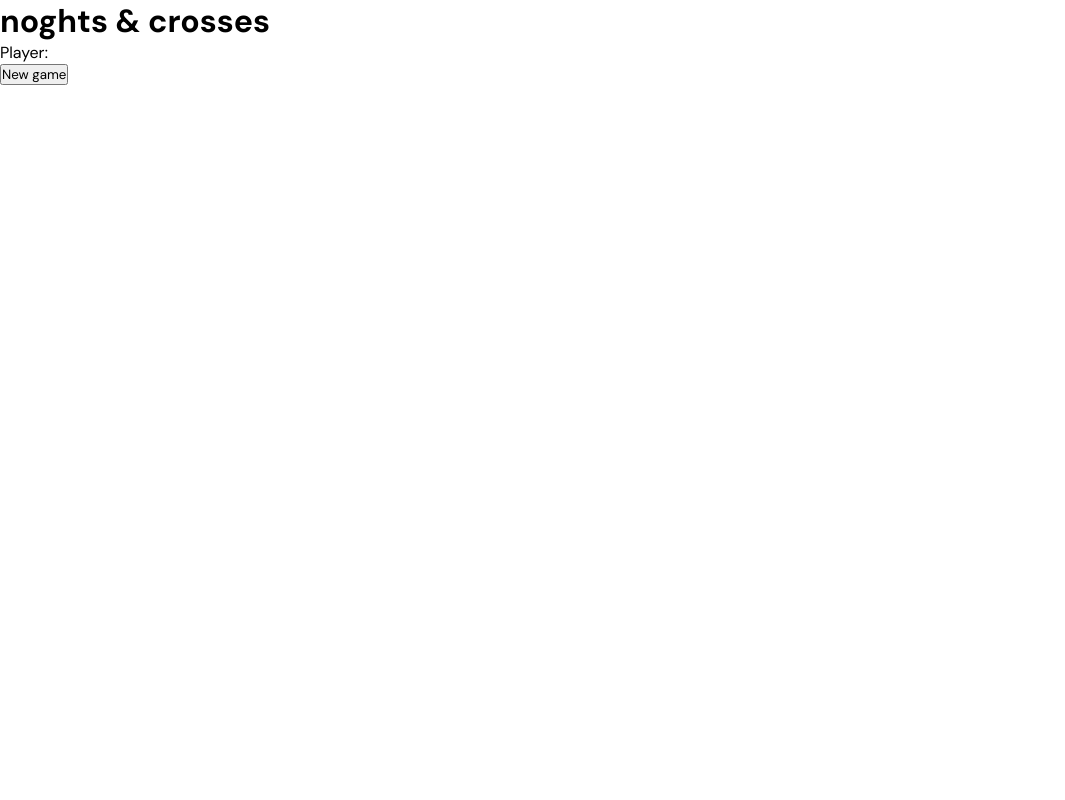
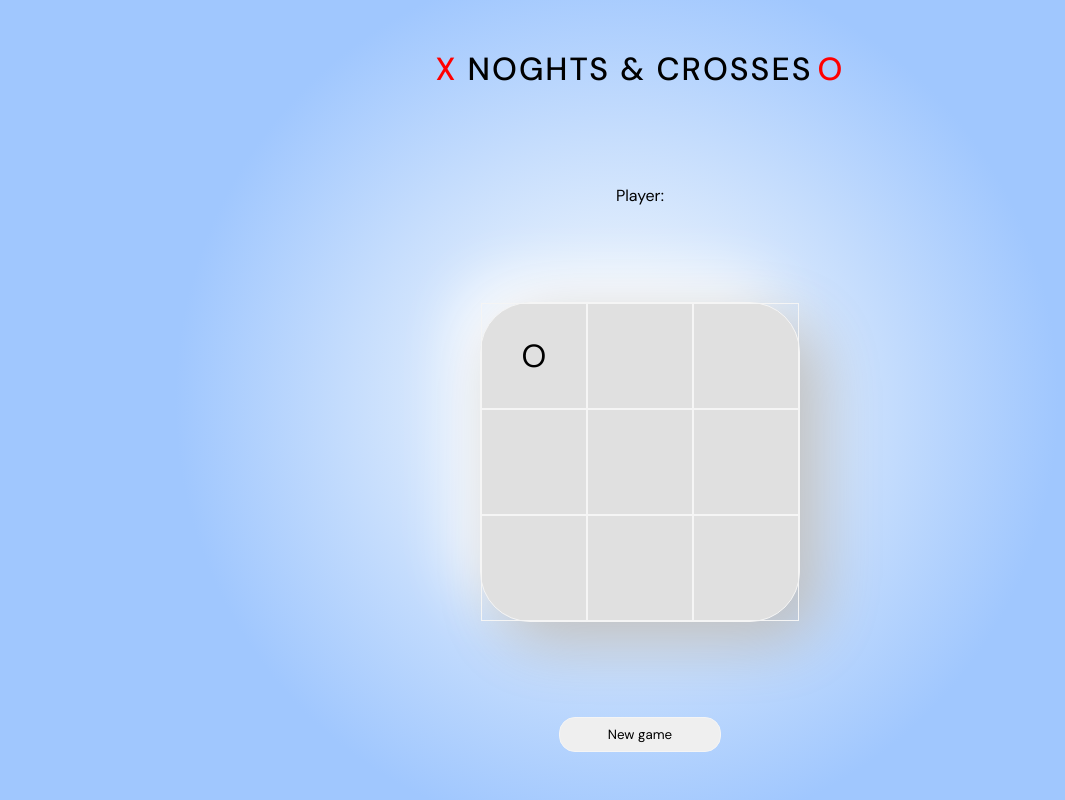
Before and after one commit to pankaj-maker/naughts_and_crosses, a website built with Parcel: page index.html in a window 1280 px wide. Shown: the whole page, without its empty margins (0-1065 px from the left). Built offline with nearby package versions, Linux system fonts and the light colour scheme.

Commit message:
style complete

```diff
--- /dev/null
+++ b/assets/scss/_variables.scss
@@ -0,0 +1 @@
+$fonts:"DM sans"
--- a/assets/scss/main.scss
+++ b/assets/scss/main.scss
@@ -1,8 +1,13 @@
+@use "variables" as v;
 *{
     margin: 0;
     padding: 0;
     box-sizing: border-box;
 
+}
+%center{
+    display: grid;
+    place-items: center;
 }
 body{
     font-family: "DM sans",sans-serif;
@@ -10,3 +15,56 @@ body{
 button,input{
 font-family: inherit;
 }
+main{
+    min-height: 100vh;
+    min-width: 100vw;
+    display: grid;
+    place-items: center;
+    @extend %center;
+    background: radial-gradient(592px at 48.2% 50%, rgba(255, 255, 249, 0.6) 0%, rgb(160, 199, 254) 74.6%);
+
+}
+.heading{
+    font-weight: 500;
+    text-transform: uppercase;
+    letter-spacing: 2px;
+    position: relative;
+}
+.heading::before{
+    content: "X";
+    position: absolute;
+    left: -2rem;
+    color: red;
+
+}
+.heading::after{
+    content: "O";
+    position: absolute;
+    right: -2rem;
+    color: red;
+}
+.game{
+    width: 100%;
+    max-width: 20rem;
+    aspect-ratio: 1/1;
+    display: grid;
+    border: 1px solid whitesmoke;
+    grid-template-columns: repeat(3,1fr);
+    border-radius: 50px;
+background: #e0e0e0;
+box-shadow:  20px 20px 60px #bebebe,
+             -20px -20px 60px #ffffff;
+}
+.box{
+    border: 1px solid whitesmoke;
+    width: 100%;
+    aspect-ratio: 1/1;
+    font-size: 2rem;
+    @extend %center
+
+}
+.reset-btn{
+    padding: 0.5rem 3rem;
+    border-radius: 1rem;
+    border: 1px solid whitesmoke;
+}
--- a/index.html
+++ b/index.html
@@ -3,7 +3,7 @@
 <head>
     <meta charset="UTF-8">
     <meta name="viewport" content="width=device-width, initial-scale=1.0">
-    <title>noghts & crosses</title>
+    <title>Noghts & crosses</title>
     <link rel="preconnect" href="https://fonts.googleapis.com">
 <link rel="preconnect" href="https://fonts.gstatic.com" crossorigin>
 <link href="https://fonts.googleapis.com/css2?family=DM+Sans:ital,opsz,wght@0,9..40,100..1000;1,9..40,100..1000&display=swap" rel="stylesheet">
@@ -11,18 +11,18 @@
 
 </head>
 <body><main>
-    <h1>noghts & crosses</h1>
+    <h1 class="heading">Noghts & crosses</h1>
     <p class="player-status" >Player:<span class="curren-player"></span></p>
-    <div class="box">
-        <div></div>
-        <div></div>
-        <div></div>
-        <div></div>
-        <div></div>
-        <div></div>
-        <div></div>
-        <div></div>
-        <div></div>
+    <div class="game">
+        <div class="box">O</div>
+        <div class="box"></div>
+        <div class="box"></div>
+        <div class="box"></div>
+        <div class="box"></div>
+        <div class="box"></div>
+        <div class="box"></div>
+        <div class="box"></div>
+        <div class="box"></div>
     </div>
     <button class="reset-btn">New game</button>
 </main>
```
